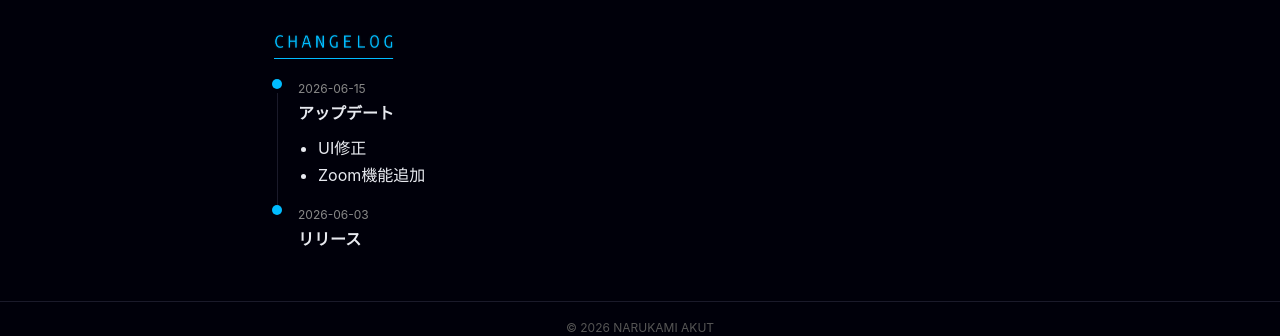
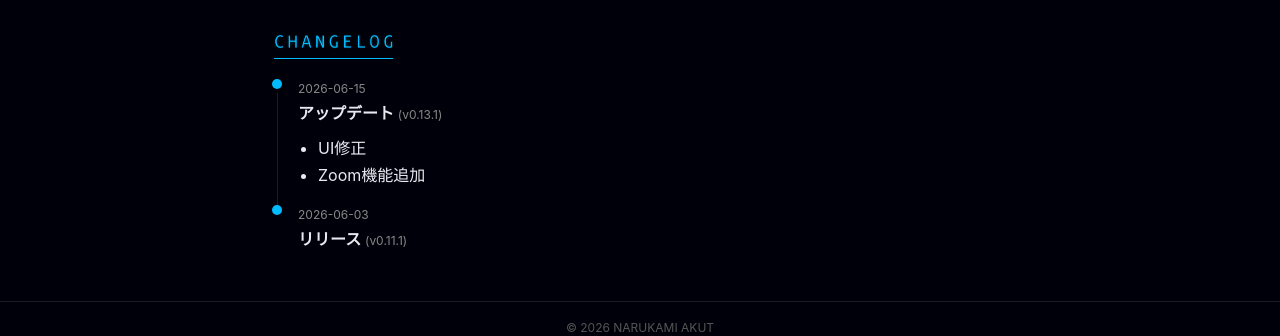
Before and after one commit to NARUKAMI-AKUT/narukami-akut.github.io, a Jekyll site: the page built from _apps/apx-controller.md, in a window 1280 px wide and 1400 px high, scrolled down 164 px. Shown: the part 1046-1382 px from the top of the window. Built offline with Jekyll 4.4.1, drawn with Linux system fonts in a browser that asks for light colours.

Commit message:
feat: show version number next to release/update timeline entries

```diff
--- a/_apps/apx-controller.md
+++ b/_apps/apx-controller.md
@@ -3,8 +3,10 @@ name: APx Controller
 order: 2
 status: released
 release_date: "2026-06-03"
+release_version: "v0.11.1"
 updates:
   - date: "2026-06-15"
+    version: "v0.13.1"
     items:
       - UI修正
       - Zoom機能追加
--- a/_layouts/app.html
+++ b/_layouts/app.html
@@ -60,7 +60,7 @@ layout: default
     </div>
     <div class="timeline-content">
       <div class="timeline-date">{{ update.date }}</div>
-      <div class="timeline-title">アップデート</div>
+      <div class="timeline-title">アップデート{% if update.version %} <span class="timeline-version">({{ update.version }})</span>{% endif %}</div>
       <ul class="timeline-list">
         {% for item in update.items %}
         <li>{{ item }}</li>
@@ -76,7 +76,7 @@ layout: default
     </div>
     <div class="timeline-content">
       <div class="timeline-date">{{ page.release_date }}</div>
-      <div class="timeline-title">{% if page.status == 'internal' %}配布開始{% else %}リリース{% endif %}</div>
+      <div class="timeline-title">{% if page.status == 'internal' %}配布開始{% else %}リリース{% endif %}{% if page.release_version %} <span class="timeline-version">({{ page.release_version }})</span>{% endif %}</div>
     </div>
   </div>
   {% endif %}
--- a/assets/css/style.css
+++ b/assets/css/style.css
@@ -365,6 +365,12 @@ a {
   font-weight: bold;
 }
 
+.timeline-version {
+  font-size: 0.75em;
+  font-weight: normal;
+  color: #888;
+}
+
 .timeline-list {
   margin: 8px 0 0;
   padding-left: 20px;
```
Also changed, not shown: _apps/chrono-ride.md (+1 -0 lines).
